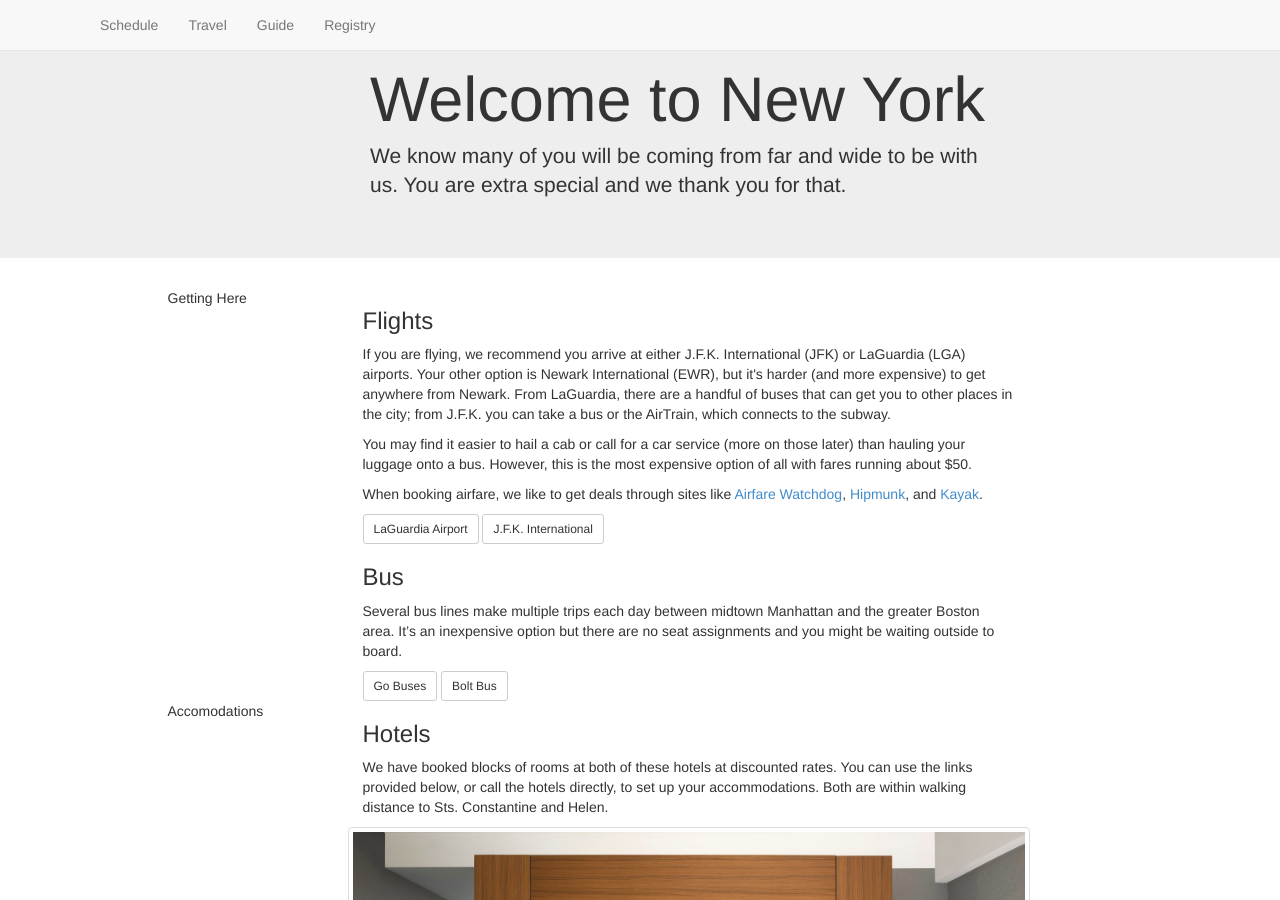
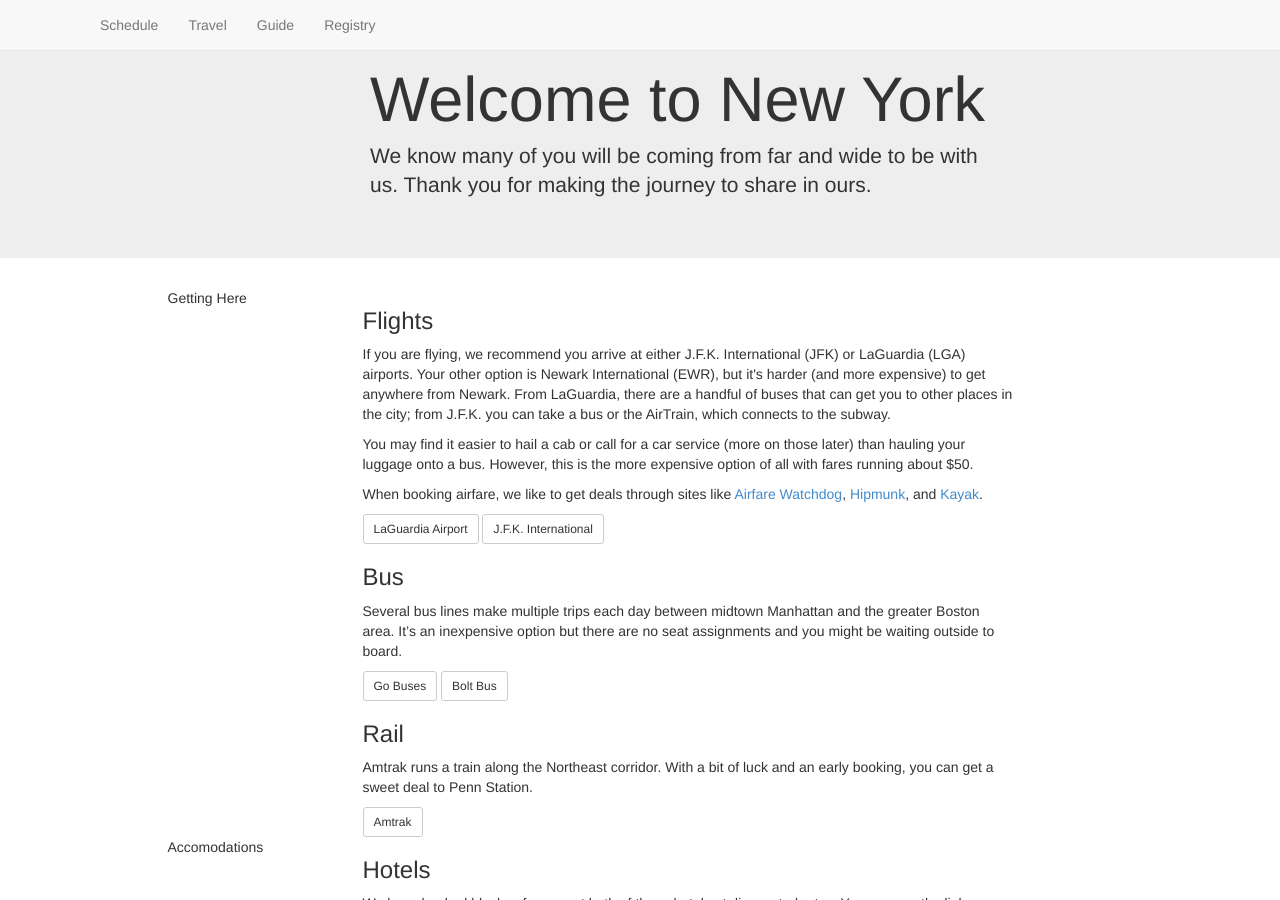
Before and after one commit to jpfinley/weddingSite, a Jekyll site: the page built from site/travel.html, in a window 1280 px wide and 900 px high. Built offline with Jekyll 4.4.1, drawn with Linux system fonts in a browser that asks for light colours; nearby versions of some CDN libraries; Markdown is read by kramdown in place of the engine named in the settings.

Commit message:
Copy for Travel
closes #37

```diff
--- a/site/travel.html
+++ b/site/travel.html
@@ -7,7 +7,7 @@ title: The Wedding of John and Jamie
   <div class="container">
     <div class="col-md-7 col-md-offset-3">
       <h1>Welcome to New York</h1>
-      <p>We know many of you will be coming from far and wide to be with us. You are extra special and we thank you for that.</p>
+      <p>We know many of you will be coming from far and wide to be with us. Thank you for making the journey to share in ours.</p>
     </div>
   </div>
 </div>
@@ -21,7 +21,7 @@ title: The Wedding of John and Jamie
         <div class="col-md-7">
           <h3>Flights</h3>
           <p>If you are flying, we recommend you arrive at either J.F.K. International (JFK) or LaGuardia (LGA) airports. Your other option is Newark International (EWR), but it's harder (and more expensive) to get anywhere from Newark. From LaGuardia, there are a handful of buses that can get you to other places in the city; from J.F.K. you can take a bus or  the AirTrain, which connects to the subway.</p>
-          <p>You may find it easier to hail a cab or call for a car service (more on those later) than hauling your luggage onto a bus. However, this is the most expensive option of all with fares running about $50.</p>
+          <p>You may find it easier to hail a cab or call for a car service (more on those later) than hauling your luggage onto a bus. However, this is the more expensive option of all with fares running about $50.</p>
           <p>When booking airfare, we like to get deals through sites like <a href="http://www.airfarewatchdog.com">Airfare Watchdog</a>, <a href="http://www.hipmunk.com">Hipmunk</a>, and <a href="http://www.kayak.com">Kayak</a>.</p>
           <a class="btn btn-default btn-sm" href="http://www.panynj.gov/airports/laguardia.html" role="button">LaGuardia Airport</a>
           <a class="btn btn-default btn-sm" href="http://www.panynj.gov/airports/jfk.html" role="button">J.F.K. International</a>
@@ -29,6 +29,9 @@ title: The Wedding of John and Jamie
           <p>Several bus lines make multiple trips each day between midtown Manhattan and the greater Boston area. It’s an inexpensive option but there are no seat assignments and you might be waiting outside to board.</p>
           <a class="btn btn-default btn-sm" href="http://www.gobuses.com" role="button">Go Buses</a>
           <a class="btn btn-default btn-sm" href="https://www.boltbus.com/" role="button">Bolt Bus</a>
+          <h3>Rail</h3>
+          <p>Amtrak runs a train along the Northeast corridor. With a bit of luck and an early booking, you can get a sweet deal to Penn Station.</p>
+          <a class="btn btn-default btn-sm" href="http://www.amtrak.com/home" role="button">Amtrak</a>
         </div>
       </div>
       <div class="row section section-travel">
```
